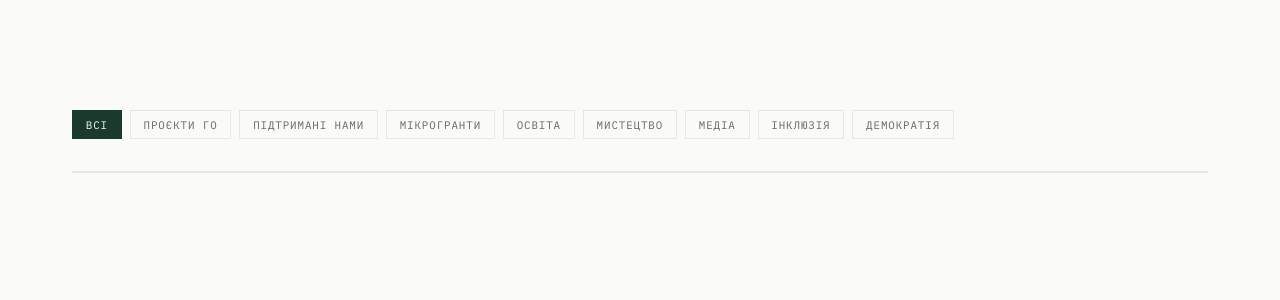
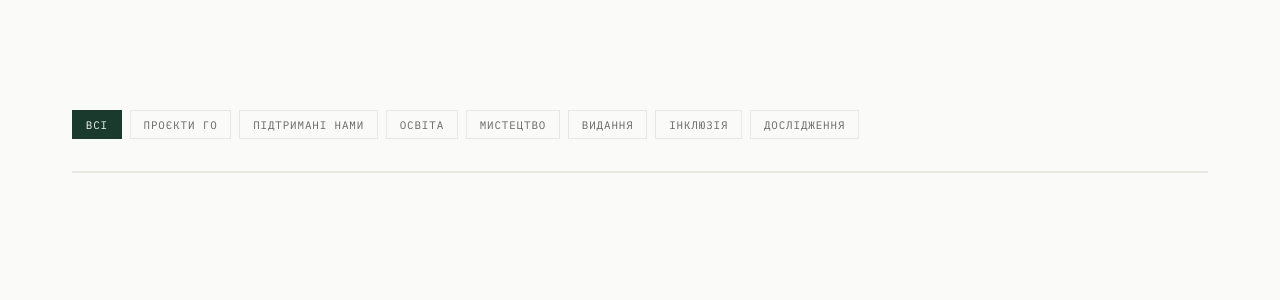
Before and after one commit to culturalgeos-ngo/culturalgeographies, a Jekyll site: the page built from proekty.md, in a window 1280 px wide and 1126 px high. Shown: the part 315-615 px from the top of the window. Built offline with Jekyll 4.4.1, drawn with Linux system fonts in a browser that asks for light colours.

Commit message:
Remove 'Microgrants' button and add 'Books' button

```diff
--- a/proekty.md
+++ b/proekty.md
@@ -20,12 +20,11 @@
         <button class="filter-btn active" data-filter="all">Всі</button>
         <button class="filter-btn" data-filter="ngo">Проєкти ГО</button>
         <button class="filter-btn" data-filter="supported">Підтримані нами</button>
-        <button class="filter-btn" data-filter="microgrants">Мікрогранти</button>
         <button class="filter-btn" data-filter="education">Освіта</button>
         <button class="filter-btn" data-filter="art">Мистецтво</button>
-        <button class="filter-btn" data-filter="media">Медіа</button>
+        <button class="filter-btn" data-filter="books">Видання</button>
         <button class="filter-btn" data-filter="inclusion">Інклюзія</button>
-        <button class="filter-btn" data-filter="democracy">Демократія</button>
+        <button class="filter-btn" data-filter="research">Дослідження</button>
       </div>
 
       <div class="projects-list" id="projects-list">
```
